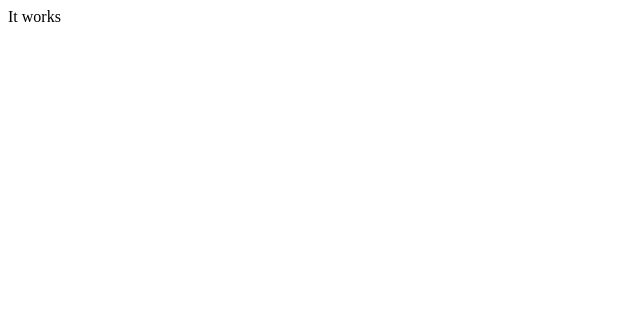
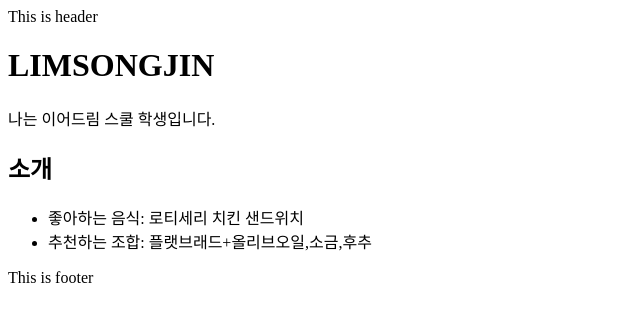
Before and after one commit to LIMSONGJIN/LIMSONGJIN.github.io, a plain HTML site: page index.html in a window 1280 px wide. Shown: the whole page, without its empty margins (0-640 px from the left). Drawn offline with Linux system fonts and the light colour scheme.

Commit message:
feat: Add body contents

```diff
--- a/index.html
+++ b/index.html
@@ -5,5 +5,17 @@
      <title>My first Page</title>
      <meta name="viewport" content="width=device-width, initial-scal=1,0">
   </head>
-  <body>It works</body>
+  <body>
+    <header>This is header</header>
+    <main class="container">
+      <h1>LIMSONGJIN</h1>
+      <p>나는 이어드림 스쿨 학생입니다.</p>
+      <h2>소개</h2>
+      <ul>
+        <li>좋아하는 음식: 로티세리 치킨 샌드위치</li>
+        <li>추천하는 조합: 플랫브래드+올리브오일,소금,후추</li>
+      </ul>
+    </main>
+    <footer>This is footer</footer>
+  </body>
 </html>
```
